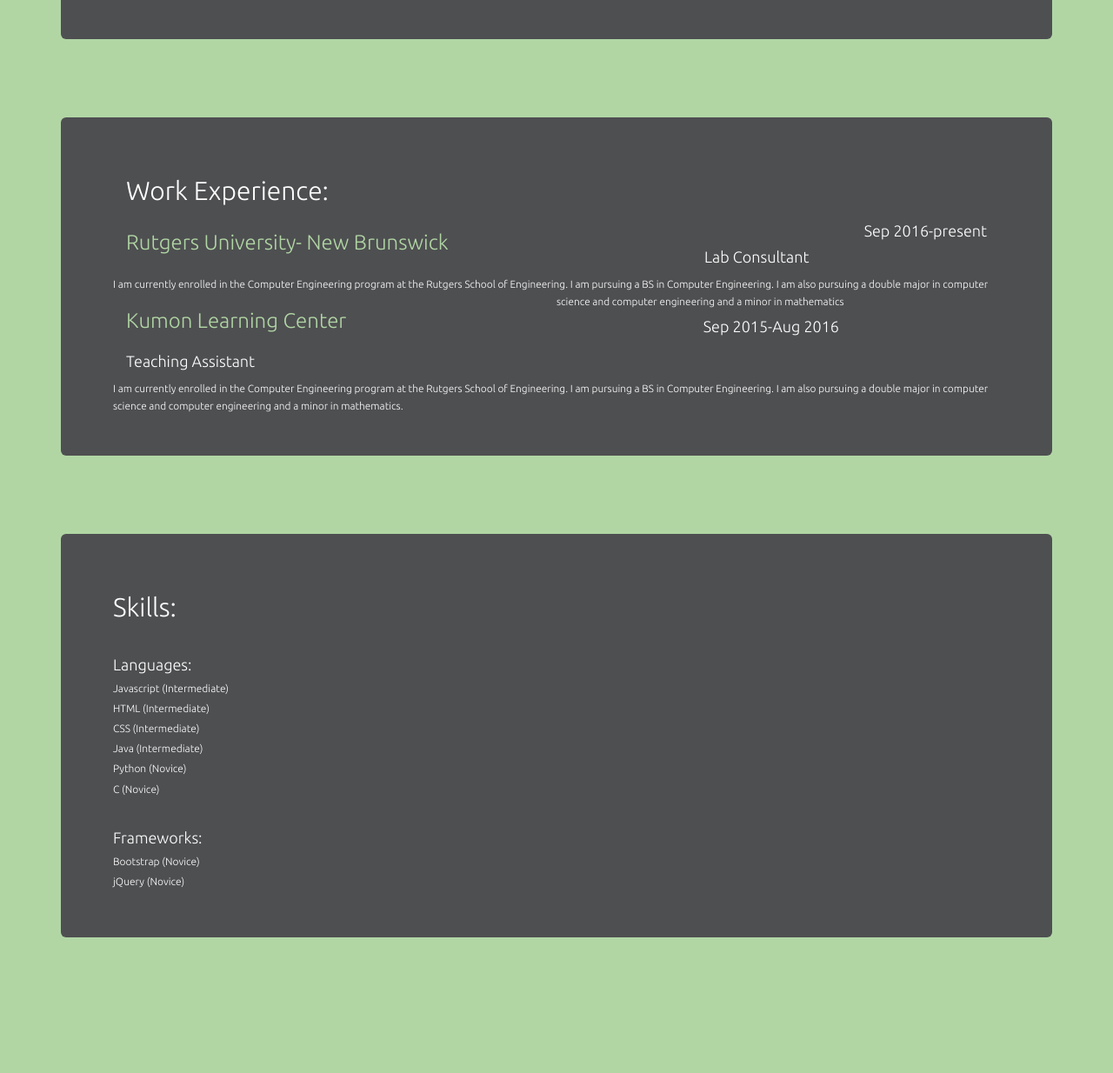
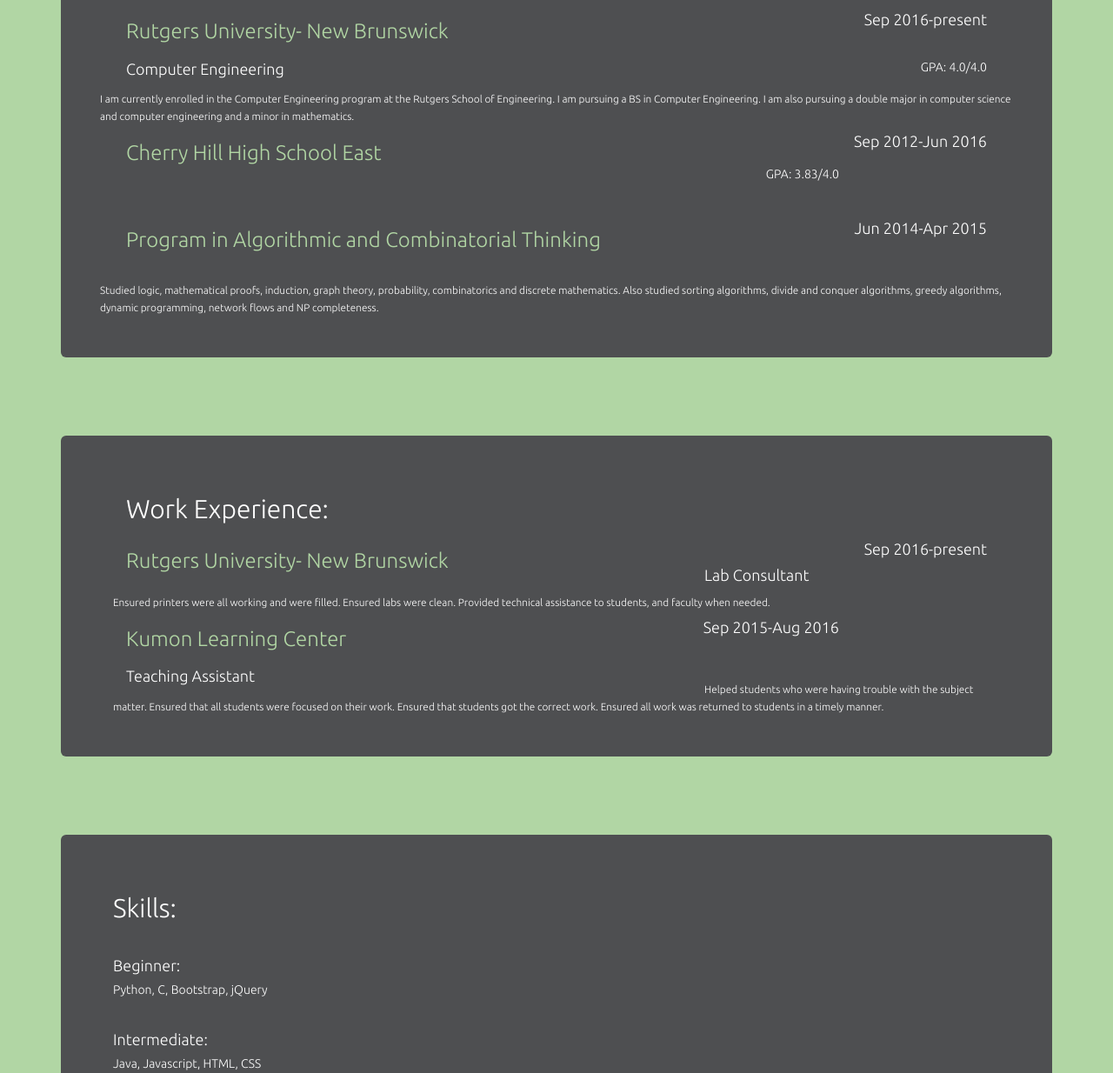
Before and after one commit to mnadev/Portfolio, a plain HTML site: page index.html in a window 1280 px wide. Shown: the part 569-1803 px from the top of the page at 87% size. Before the commit the page ends 1677 px from the top, so only its background shows below. Drawn offline with nearby package versions, Linux system fonts and the light colour scheme.

Commit message:
updated summaries

```diff
--- a/index.html
+++ b/index.html
@@ -12,12 +12,16 @@
     </head>
 
     <body>
+        <div class="jumbotron">CURRENTLY UNDER CONSTRUCTION</div>
+
         <div class = "container jumbotron text-center">
-            <p class="text-center h2" id = "about">My name is Mohammed Nadeem and I am a computer engineering student with for software development. I am currently looking for a software engineering iternship in the NJ/Philly area.</p>
+            <p class="text-center h2" id = "about">My name is Mohammed Nadeem and I am a computer engineering student with a passion for software development. I am currently looking for a software engineering internship in the NJ/Philly area.</p>
 
             <a href="https://github.com/mnadev" class = "text-center"><i class="fa fa-github-square fa-2x"></i></a>
 
             <a href="https://www.linkedin.com/in/mohammed-nadeem-a01714126" class= "text-center"><i class="fa fa-linkedin fa-2x"></i></a>
+
+            <a href="mailto:mohammednadeem902@gmail.com" class= "text-center"><i class="fa fa-envelope fa-2x"></i></a>
         </div>
 
         <div class="container info">
@@ -25,6 +29,7 @@
                 <h2>Education:</h2>
                 <br/>
 
+                <div>
                     <h3 class="text-left col-lg-8 col-md-8 col-sm-8 col-xs-8"><a href="http://soe.rutgers.edu">Rutgers University- New Brunswick</a></h3>
 
                     <h4 class="text-right col-lg-4 col-md-4 col-sm-4 col-xs-4"> Sep 2016-present</h4>
@@ -43,6 +48,34 @@
                     </div>
                 </div>
 
+                <div>
+                    <h3 class="text-left col-lg-8 col-md-8 col-sm-8 col-xs-8"><a href="https://east.chclc.org/">Cherry Hill High School East</a></h3>
+
+                    <h4 class="text-right col-lg-4 col-md-4 col-sm-4 col-xs-4"> Sep 2012-Jun 2016</h4>
+                    <br/>
+
+                    <h5 class = "text-right col-lg-2 col-md-2 col-sm-2 col-xs-2">GPA: 3.83/4.0</h5>
+                    <br/>
+                    <br/>
+                    <br/>
+                    <br/>
+                </div>
+
+                <div>
+                    <h3 class="text-left col-lg-8 col-md-8 col-sm-8 col-xs-8"><a href="https://algorithmicthinking.org/">Program in Algorithmic and Combinatorial Thinking</a></h3>
+
+                    <h4 class="text-right col-lg-4 col-md-4 col-sm-4 col-xs-4"> Jun 2014-Apr 2015</h4>
+                    <br/>
+                    <br/>
+                    <br/>
+                    <br/>
+
+                    <div class="row text-left">
+                        <small>Studied logic, mathematical proofs, induction, graph theory, probability, combinatorics and discrete mathematics. Also studied sorting algorithms, divide and conquer algorithms, greedy algorithms, dynamic programming, network flows and NP completeness.</small>
+                    </div>
+                </div>
+            </div>
+
             <br>
             <br>
             <br>
@@ -58,7 +91,7 @@
                 <h4 class = "text-left">Lab Consultant</h4>
 
 
-                <small>I am currently enrolled in the Computer Engineering program at the Rutgers School of Engineering. I am pursuing a BS in Computer Engineering. I am also pursuing a double major in computer science and computer engineering and a minor in mathematics</small>
+                <small>Ensured printers were all working and were filled. Ensured labs were clean. Provided technical assistance to students, and faculty when needed.</small>
 
                 <h3 class="text-left col-lg-6 col-md-6 col-sm-6 col-xs-6"><a href="https://www.kumon.com/cherry-hill">Kumon Learning Center</a></h3>
 
@@ -71,7 +104,7 @@
                 <br/>
                 <br/>
 
-                <small>I am currently enrolled in the Computer Engineering program at the Rutgers School of Engineering. I am pursuing a BS in Computer Engineering. I am also pursuing a double major in computer science and computer engineering and a minor in mathematics.</small>
+                <small>Helped students who were having trouble with the subject matter. Ensured that all students were focused on their work. Ensured that students got the correct work. Ensured all work was returned to students in a timely manner.</small>
             </div>
 
             <br>
@@ -82,19 +115,13 @@
                 <h2>Skills:</h2>
                 <br/>
 
-                <h4>Languages:</h4>
-                <h6>Javascript (Intermediate)</h6>
-                <h6>HTML (Intermediate)</h6>
-                <h6>CSS (Intermediate)</h6>
-                <h6>Java (Intermediate)</h6>
-                <h6>Python (Novice)</h6>
-                <h6>C (Novice)</h6>
+                <h4>Beginner:</h4>
+                <h5>Python, C, Bootstrap, jQuery</h5>
 
                 <br/>
 
-                <h4>Frameworks:</h4>
-                <h6>Bootstrap (Novice)</h6>
-                <h6>jQuery (Novice)</h6>
+                <h4>Intermediate:</h4>
+                <h5>Java, Javascript, HTML, CSS</h5>
             </div>
         </div>
 
```
Also changed, not shown: README.txt. Lines whose indentation alone changed are shown as unchanged.
